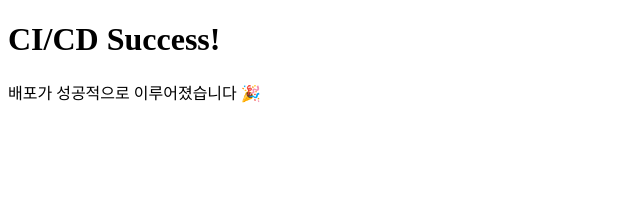
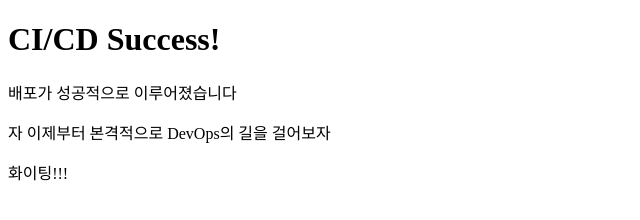
Before and after one commit to namduhus/DevOps_Mini_1, a plain HTML site: page index.html in a window 1280 px wide. Shown: the whole page, without its empty margins (0-640 px from the left). Drawn offline with Linux system fonts and the light colour scheme.

Commit message:
[Add]코드 추가

```diff
--- a/index.html
+++ b/index.html
@@ -5,6 +5,8 @@
 </head>
 <body>
     <h1>CI/CD Success!</h1>
-    <p>배포가 성공적으로 이루어졌습니다 🎉</p>
+    <p>배포가 성공적으로 이루어졌습니다</p>
+    <p>자 이제부터 본격적으로 DevOps의 길을 걸어보자</p>
+    <p>화이팅!!!</p>
 </body>
 </html>
```
